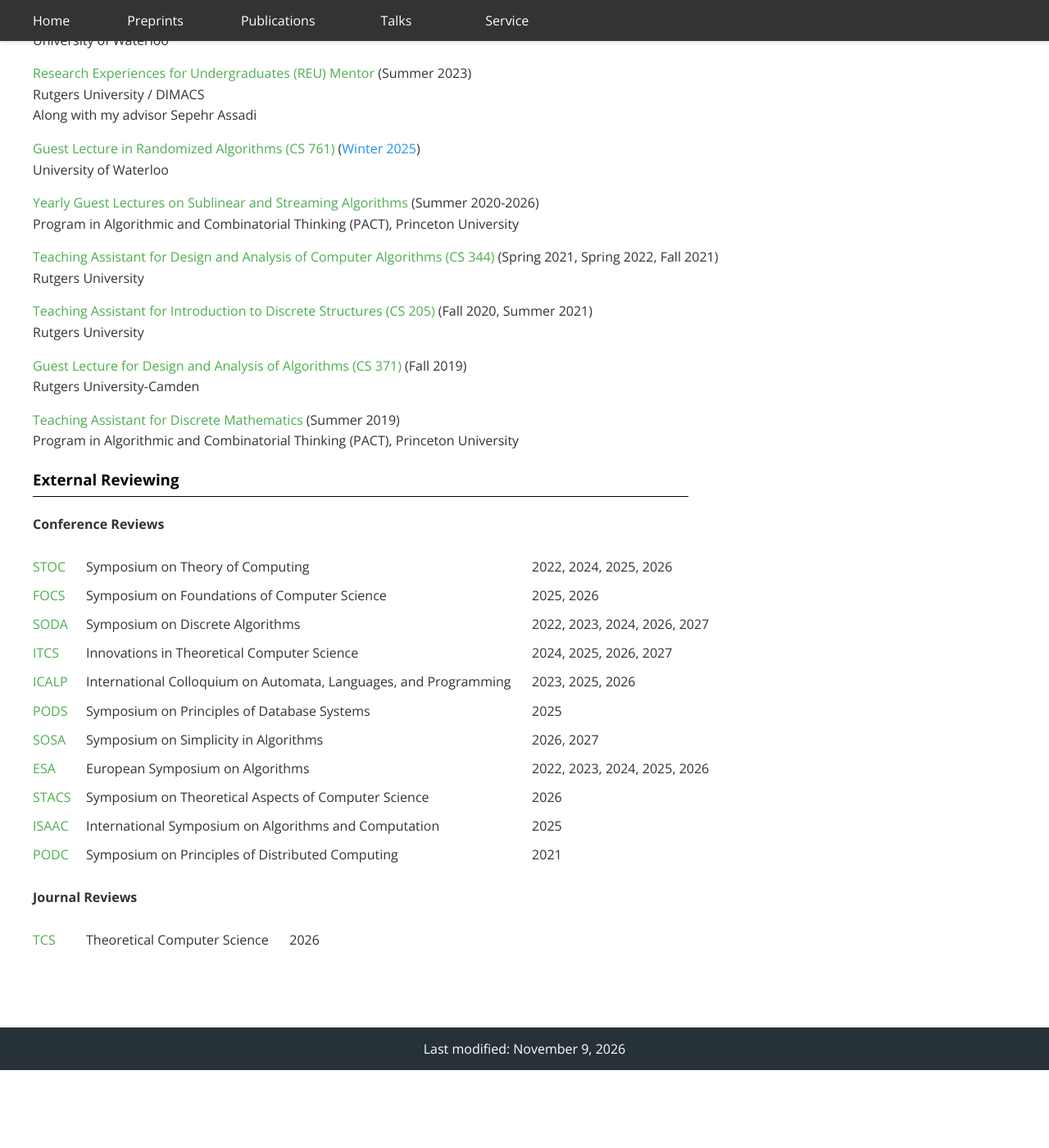
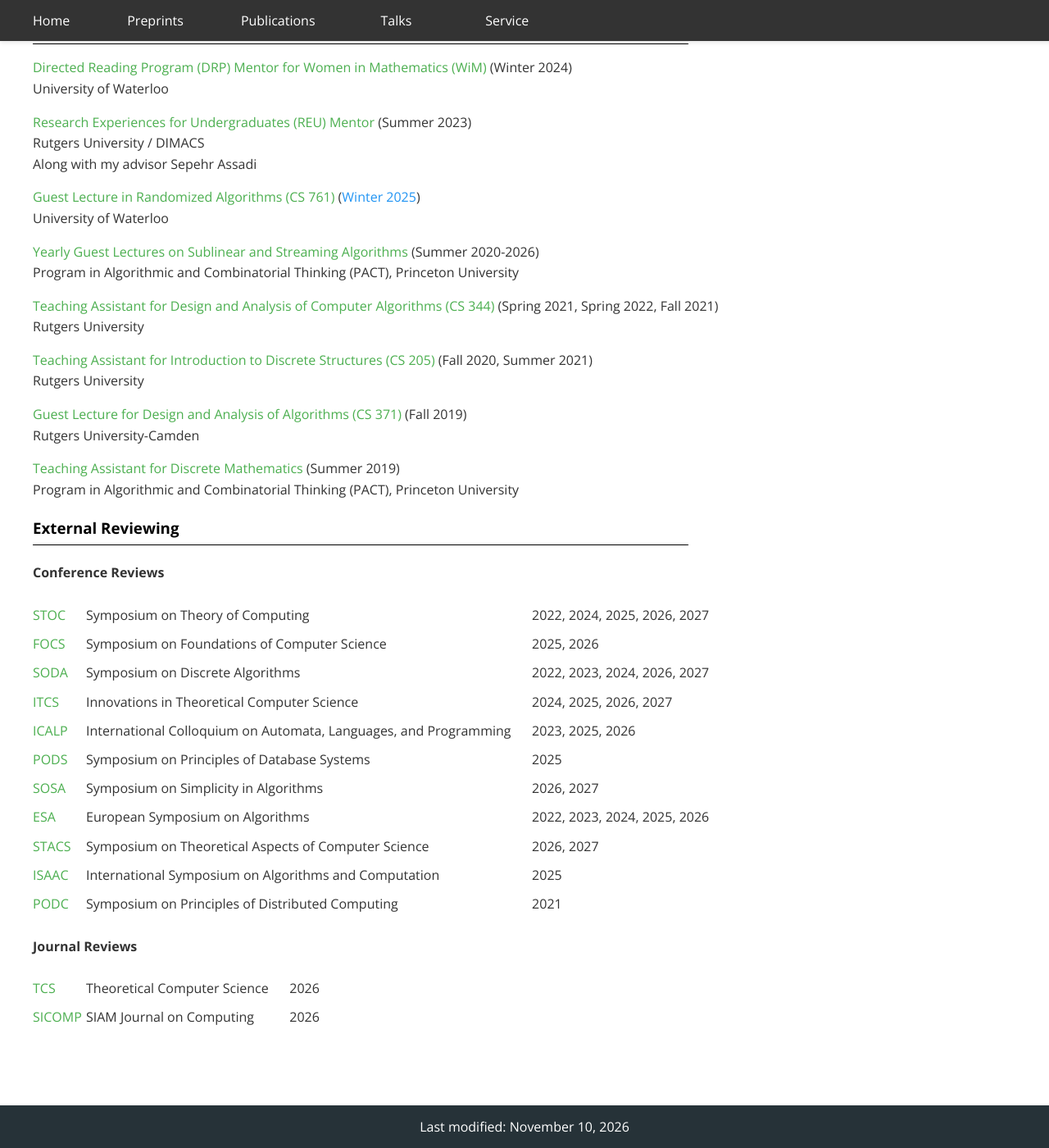
Before and after one commit to vihanshah72/vihanshah72.github.io, a Jekyll site: the page built from index.md, in a window 1280 px wide and 1400 px high, scrolled down 4491 px. Shown: the whole window at 82% size. Built offline with Jekyll 4.4.1, drawn with Linux system fonts in a browser that asks for light colours; a style sheet for code colours, icons or effects is not loaded; before the commit the page ends 5796 px from its top, so only the background shows below that; some of the changed text lies outside the part shown.

Commit message:
Update website, CV, and reviewing

```diff
--- a/_data/preprints.yml
+++ b/_data/preprints.yml
@@ -2,6 +2,7 @@
   authors:
   - sanjeev
   - sagnik
+  arxiv_link: 'https://sigact-stoc.github.io/stoc2027/'
 
 - title: Bipartite Matching with Few Rounds of Demand Queries
   authors:
--- a/_data/service.yml
+++ b/_data/service.yml
@@ -29,7 +29,7 @@
 conference_reviews:
 - short: STOC
   venue: Symposium on Theory of Computing
-  years: 2022, 2024, 2025, 2026
+  years: 2022, 2024, 2025, 2026, 2027
 
 - short: FOCS
   venue: Symposium on Foundations of Computer Science
@@ -61,7 +61,7 @@
 
 - short: STACS
   venue: Symposium on Theoretical Aspects of Computer Science
-  years: 2026
+  years: 2026, 2027
 
 - short: ISAAC
   venue: International Symposium on Algorithms and Computation
@@ -75,3 +75,7 @@
 - short: TCS
   venue: Theoretical Computer Science
   years: 2026
+
+- short: SICOMP
+  venue: SIAM Journal on Computing
+  years: 2026
--- a/_includes/preprints.html
+++ b/_includes/preprints.html
@@ -17,14 +17,13 @@
         {% endfor %}
 
         {% if coauthor_links.size > 0 %}
-          with {{ coauthor_links | array_to_sentence_string }}<br/>
+          with {{ coauthor_links | array_to_sentence_string }}
         {% endif %}
 
-        <span class="pub-links">
-          {% if paper.arxiv_link %}<a href="{{ paper.arxiv_link }}" class="class0">[Full Version]</a>{% endif %}
-        </span>
-        <br/>
-        <br/>
+        {% if paper.arxiv_link %}
+          <br/>
+          <span class="pub-links"><a href="{{ paper.arxiv_link }}" class="class0">[Full Version]</a></span>
+        {% endif %}
       </li>
     {% endfor %}
   </ol>
--- a/index.md
+++ b/index.md
@@ -45,10 +45,10 @@
 
          <div class="container">
             <div class="text">
-               <!-- Announcement Box for Postdoc Positions
+               <!-- Announcement Box for Faculty Positions -->
                <div class="announcement">
-                  <p>🔍 Currently seeking postdoctoral positions</p>
-               </div> -->
+                  <p>🔍 Currently seeking faculty positions</p>
+               </div>
                <br>
                <p style="font-weight: bold; font-size: 1.3em; margin-bottom: 0.4em;">
                About Me
@@ -116,22 +116,23 @@
          <div>
             <div style="float: right; padding-left: 50px">
                <h2>Collaborators</h2>
+               {% assign collaborator_entries = "" | split: "" %}
+               {% for person_pair in site.data.people %}
+                  {% assign person_id = person_pair[0] %}
+                  {% assign person = person_pair[1] %}
+                  {% unless person_id == "vihan" %}
+                     {% assign name_parts = person.name | split: " " %}
+                     {% assign last_name = name_parts | last %}
+                     {% capture collaborator_entry %}{{ last_name }}|||{{ person.name }}|||{{ person.link }}{% endcapture %}
+                     {% assign collaborator_entries = collaborator_entries | push: collaborator_entry %}
+                  {% endunless %}
+               {% endfor %}
+               {% assign collaborator_entries = collaborator_entries | sort %}
                <ul>
-                  <li><a href="https://sepehr.assadi.info/" class="class1">Sepehr Assadi</a></li><br/>
-                  <li><a href="https://profiles.rice.edu/faculty/vladimir-braverman" class="class1">Vladimir Braverman</a></li><br/>
-                  <li><a href="https://prathameshtd.github.io/" class="class1">Prathamesh Dharangutte</a></li><br/>
-                  <li><a href="https://matthew-ding.github.io/" class="class1">Matthew Ding</a></li><br/>
-                  <li><a href="https://www.linkedin.com/in/alexandro-garces-9a2016224/?trk=people-guest_people_search-card" class="class1">Alexandro Garces</a></li><br/>
-                  <li><a href="https://sites.google.com/view/prantarg/home" class="class1">Prantar Ghosh</a></li><br/>
-                  <li><a href="https://nirmitj6.github.io/static-webpage/" class="class1">Nirmit Joshi</a></li><br/>
-                  <li><a href="https://q3r.github.io/" class="class1">Jason Li</a></li><br/>
-                  <li><a href="https://honghlin.github.io/" class="class1">Honghao Lin</a></li><br/>
-                  <li><a href="https://kheerannaidu.com/" class="class1">Kheeran K. Naidu</a></li><br/>
-                  <li><a href="https://people.eecs.berkeley.edu/~minilek/" class="class1">Jelani Nelson</a></li><br/>
-                  <li><a href="https://shreyaspai.com/" class="class1">Shreyas Pai</a></li><br/>
-                  <li><a href="https://milind-prabhu.github.io/" class="class1">Milind Prabhu</a></li><br/>
-                  <li><a href="https://sites.google.com/view/chen-wang/home" class="class1">Chen Wang</a></li><br/>
-                  <li><a href="https://www.cs.cmu.edu/~dwoodruf/" class="class1">David P. Woodruff</a></li><br/>
+                  {% for collaborator_entry in collaborator_entries %}
+                     {% assign collaborator_parts = collaborator_entry | split: "|||" %}
+                     <li><a href="{{ collaborator_parts[2] }}" class="class1">{{ collaborator_parts[1] }}</a></li><br/>
+                  {% endfor %}
                </ul>
             </div>
          </div>
@@ -146,7 +147,7 @@
     </div>
 
     <footer id="footer">
-        Last modified: November 9, 2026
+        Last modified: November 10, 2026
       </footer>
 
 
```
Also changed, not shown: 1 other file.
